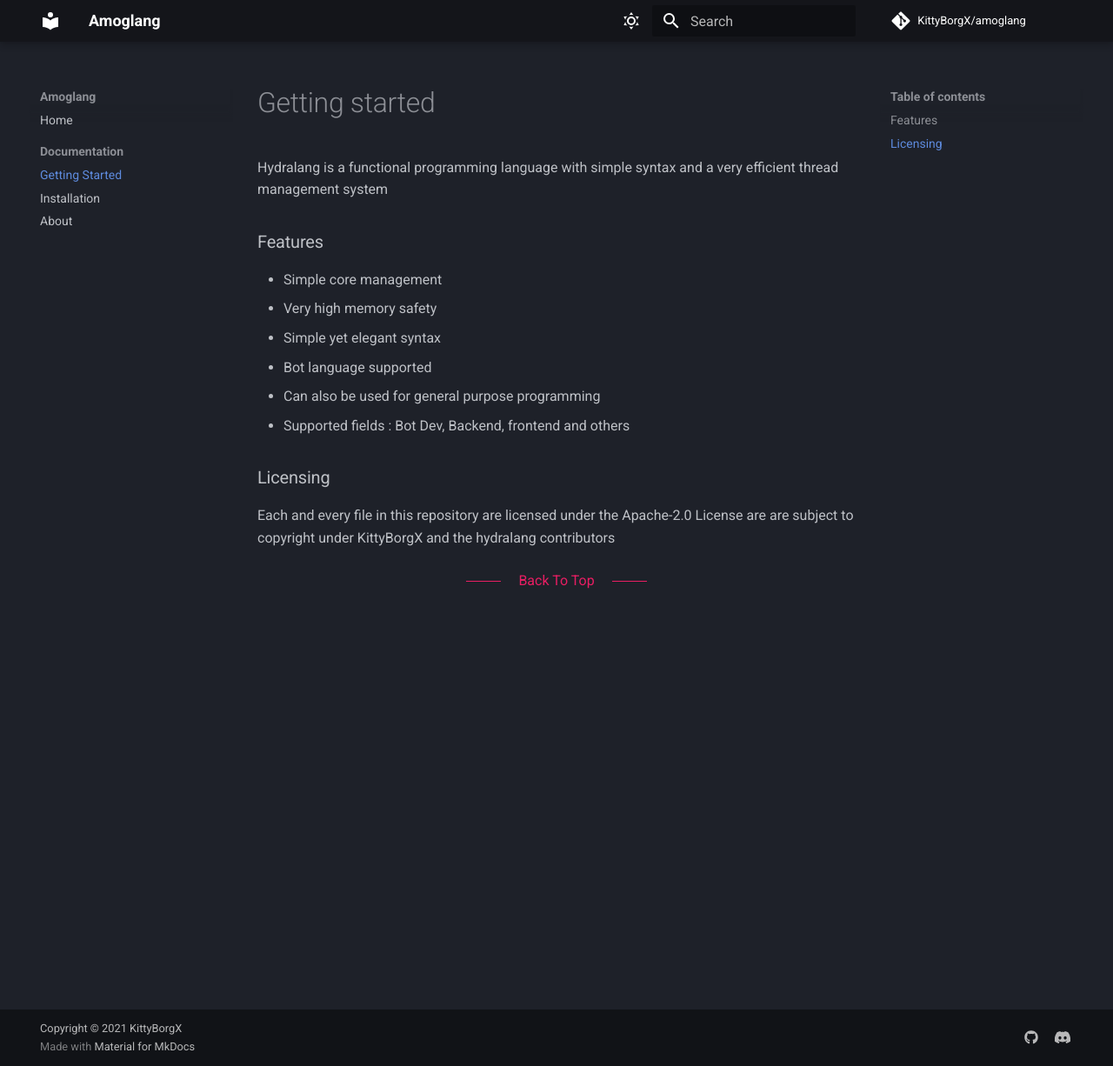
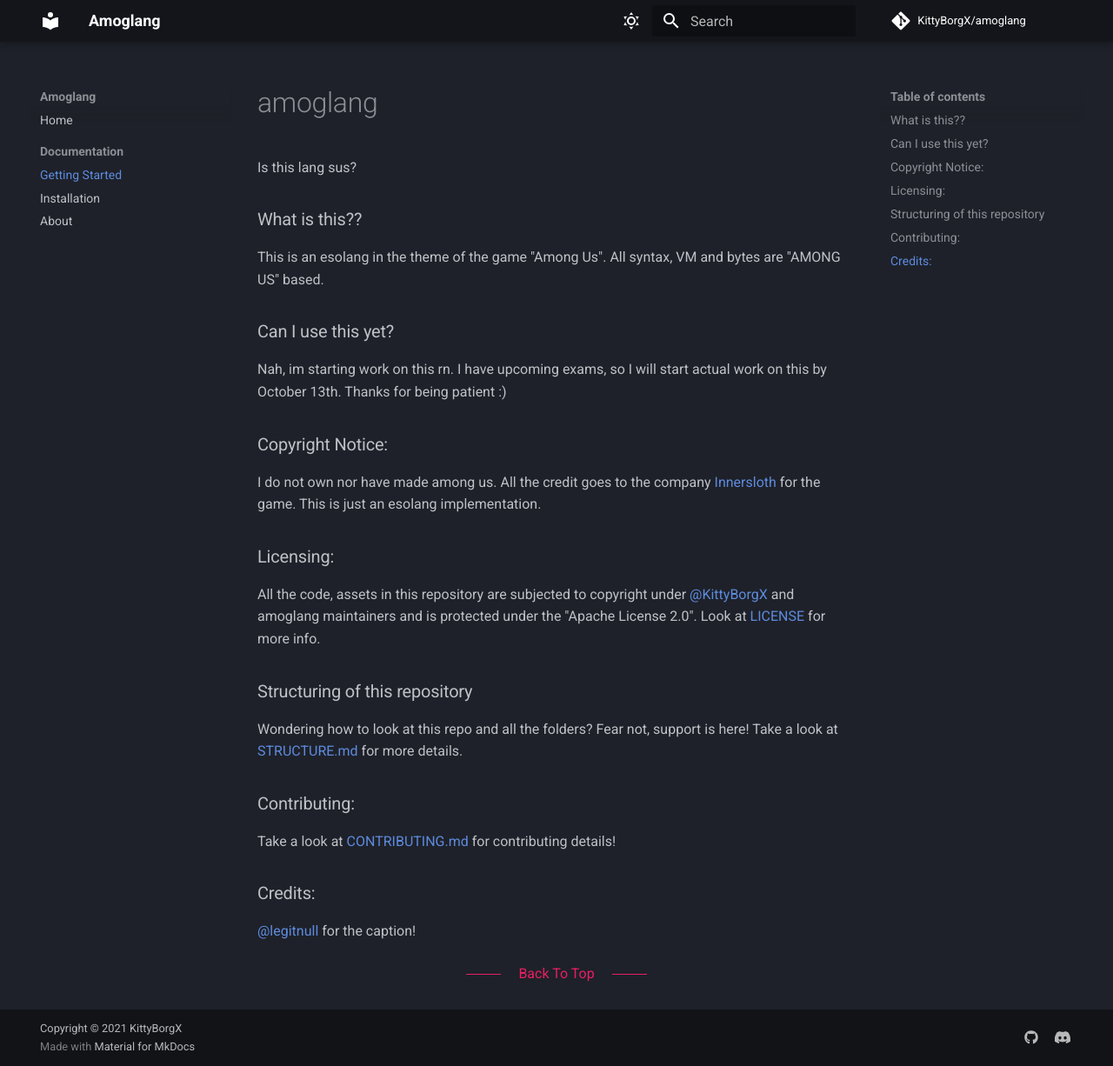
Before and after one commit to SR-05/amoglang, an MkDocs documentation site: the page built from website/docs/docs/getstarted.md, in a window 1280 px wide and 1226 px high. Shown: the whole window at 87% size. Built offline with MkDocs 1.6.1 and Material for MkDocs 9.7.7, drawn with Linux system fonts in a browser that asks for light colours; comment, search, counter and statistics services are not loaded.

Commit message:
modify docs

```diff
--- a/website/docs/docs/getstarted.md
+++ b/website/docs/docs/getstarted.md
@@ -1,16 +1,32 @@
-# Getting started
+# amoglang
 
-Hydralang is a functional programming language with simple syntax and a very efficient thread management system
+Is this lang sus?
 
-### Features
+### What is this??
 
-- Simple core management
-- Very high memory safety
-- Simple yet elegant syntax
-- Bot language supported
-- Can also be used for general purpose programming
-- Supported fields : Bot Dev, Backend, frontend and others
+This is an esolang in the theme of the game "Among Us". All syntax, VM and bytes are "AMONG US" based.
 
-### Licensing
+### Can I use this yet?
 
-Each and every file in this repository are licensed under the Apache-2.0 License are are subject to copyright under KittyBorgX and the hydralang contributors
+Nah, im starting work on this rn. I have upcoming exams, so I will start actual work on this by October 13th. Thanks for being patient :)
+
+### Copyright Notice:
+
+I do not own nor have made among us. All the credit goes to the company [Innersloth](https://www.innersloth.com/) for the game. This is just an esolang implementation.
+
+### Licensing:
+
+All the code, assets in this repository are subjected to copyright under [@KittyBorgX](https://github.com/KittyBorgX) and amoglang maintainers and is protected under the "Apache License 2.0". Look at [LICENSE](https://github.com/KittyBorgX/amoglang/blob/main/LICENSE) for more info.
+
+### Structuring of this repository
+
+Wondering how to look at this repo and all the folders? Fear not, support is here!
+Take a look at [STRUCTURE.md](https://github.com/KittyBorgX/amoglang/blob/main/documentation/info/STRUCTURE.md) for more details.
+
+### Contributing:
+
+Take a look at [CONTRIBUTING.md](https://github.com/KittyBorgX/amoglang/blob/main/documentation/info/CONTRIBUTING.md) for contributing details!
+
+### Credits:
+
+[@legitnull](https://github.com/legitnull) for the caption!
```
